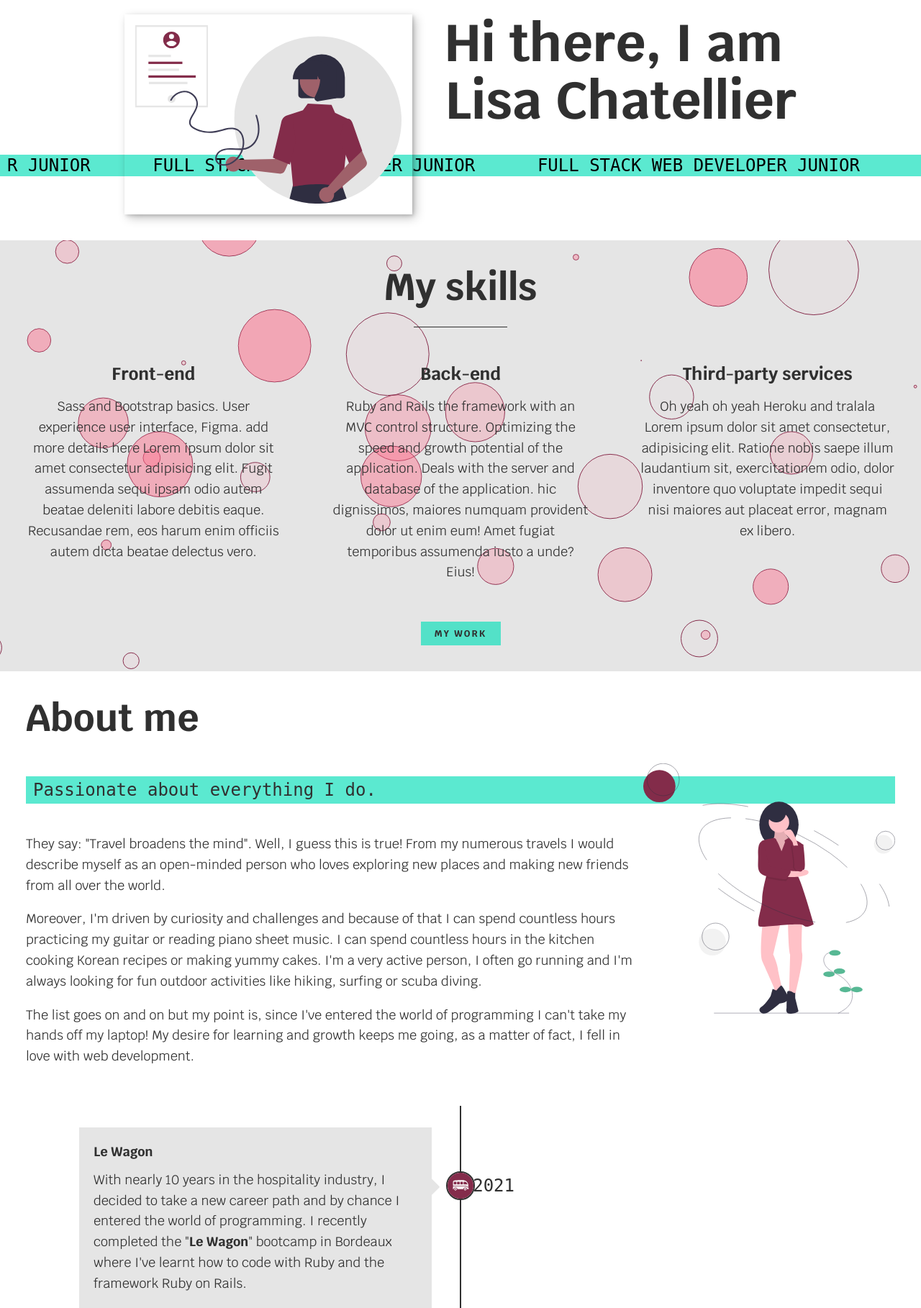
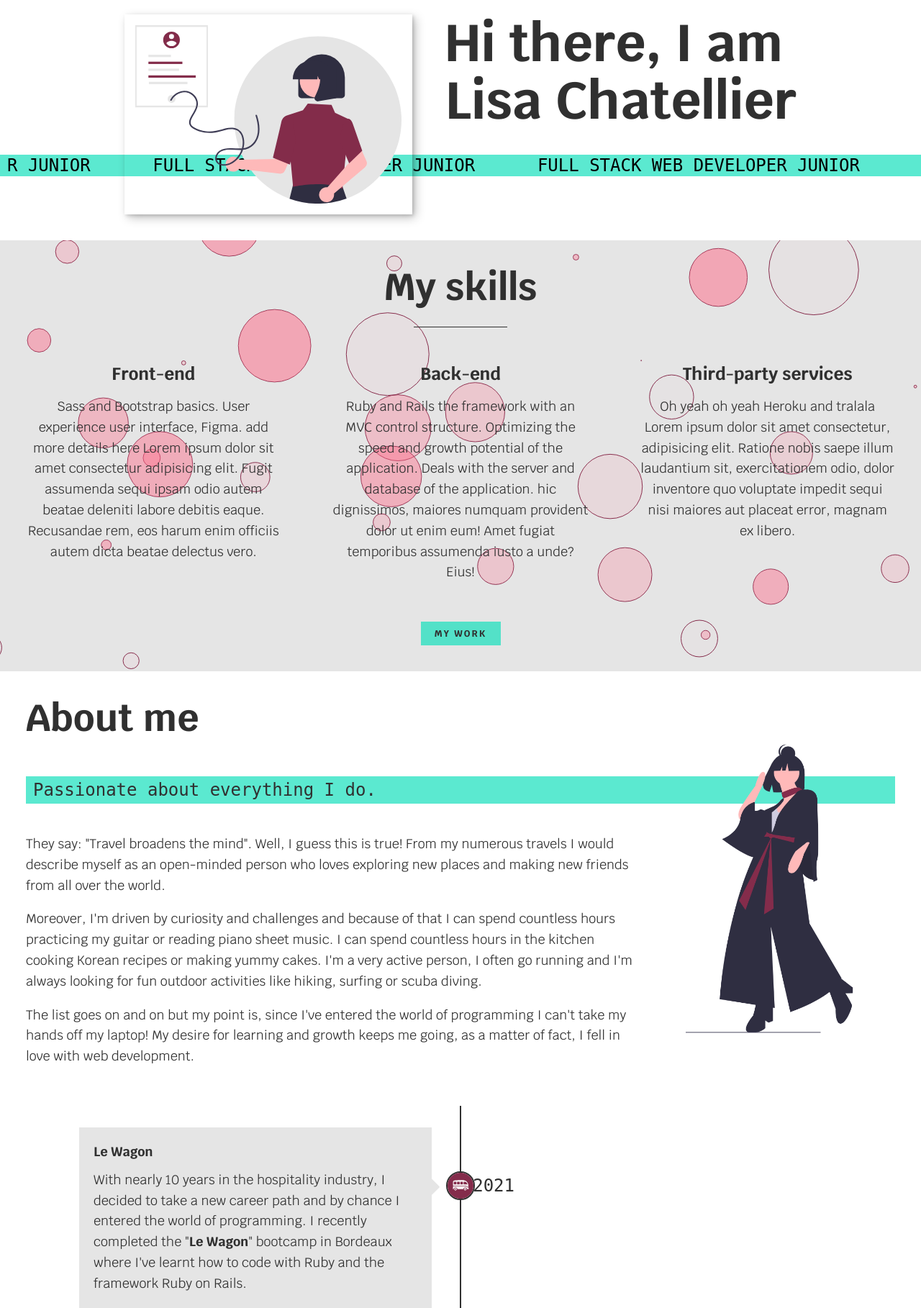
Before and after one commit to shinboram-90/cv-portfolio, a PHP site: page / in a window 1280 px wide. Shown: the part 95-1913 px from the top of the page at 72% size. Run offline with PHP 8.4, Linux system fonts and the light colour scheme; some web fonts are replaced.

Commit message:
img changed

```diff
--- a/assets/css/components/_about.css
+++ b/assets/css/components/_about.css
@@ -7,7 +7,7 @@
 @media (min-width: 600px) {
   .about-me {
     display: grid;
-    grid-template-columns: 1fr 250px;
+    grid-template-columns: 1fr 270px;
     grid-template-areas:
       "title img"
       "subtitle img"
@@ -17,6 +17,10 @@
   }
   .section__title--about {
     grid-area: title;
+  }
+
+  .about-me__img {
+    grid-area: img;
   }
 }
 
@@ -38,7 +42,6 @@
 }
 
 .about-me__img {
-  grid-area: img;
-  z-index: 2;
-  /* box-shadow: var(--bs); */
+  margin: 0 auto;
+  width: 240px;
 }
--- a/home.html
+++ b/home.html
@@ -58,7 +58,7 @@
       <h1 class="section__title section__title--intro">
         Hi there, I am <strong>Lisa Chatellier</strong>
       </h1>
-      <img src="/images/profile.svg" alt="an illustration" class="intro__img" />
+      <img src="/images/intro.svg" alt="an illustration" class="intro__img" />
     </section>
 
     <!-- MY SERVICES -->
@@ -136,7 +136,7 @@
         </div>
 
         <img
-          src="/images/about.svg"
+          src="/images/test.png"
           alt="illustration of a girl"
           class="about-me__img"
         />
```
Also changed, not shown: assets/css/components/_timeline.css (+7 -0 lines), images/intro.svg (added), images/test.png (added).
